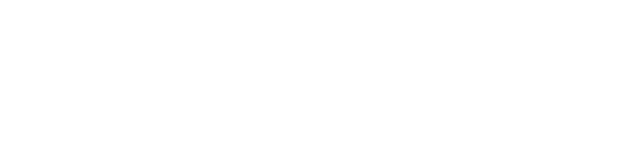
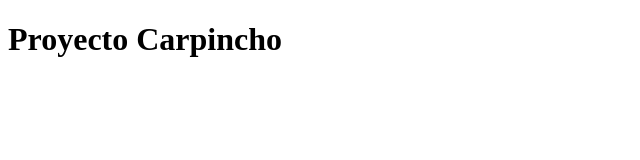
Before and after one commit to carpicoder/proyecto-carpincho, a plain HTML site: page index.html in a window 1280 px wide. Shown: the whole page, without its empty margins (0-640 px from the left). Drawn offline with Linux system fonts and the light colour scheme.

Commit message:
Agregué CSS

```diff
--- /dev/null
+++ b/css/main.css
@@ -0,0 +1,3 @@
+h1 {
+    color: red;
+}
--- a/index.html
+++ b/index.html
@@ -6,6 +6,6 @@
     <title>Proyecto Carpincho</title>
 </head>
 <body>
-
+    <h1>Proyecto Carpincho</h1>
 </body>
 </html>
```
